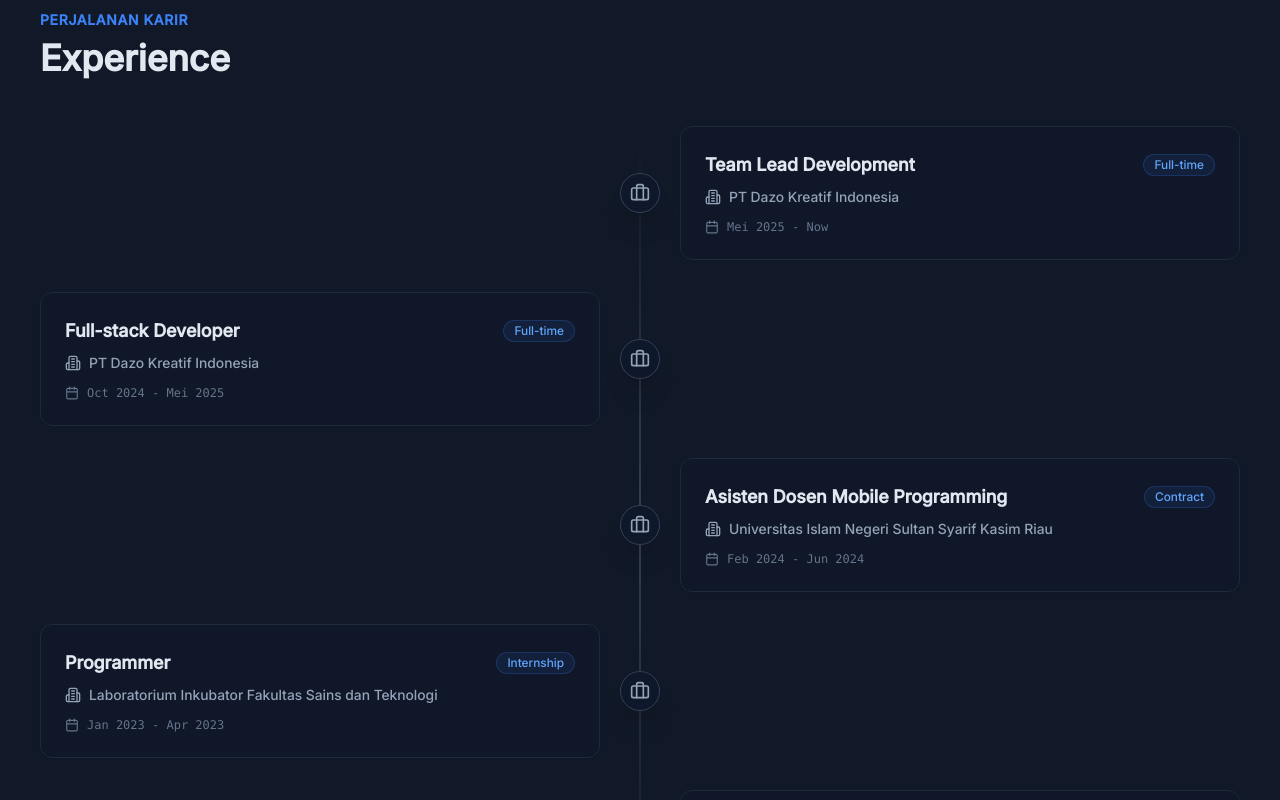
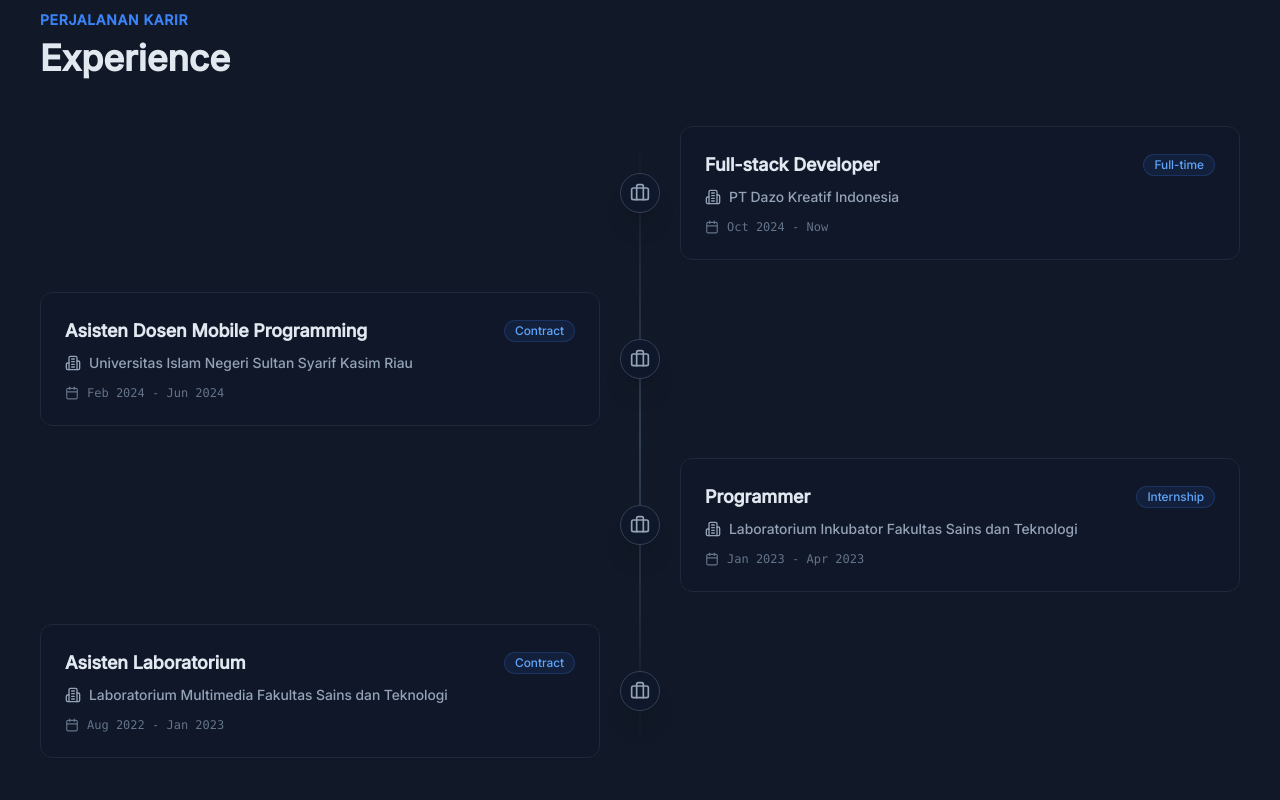
Before and after one commit to AjiBayu-dev/portofolio-project, a React (Vite) app: page /about in a window 1280 px wide. Shown: the part 700-1500 px from the top of the page. Built offline with nearby package versions, Linux system fonts and the light colour scheme.

Commit message:
fix: [cv] update cv and experience

```diff
--- a/src/components/Experience.jsx
+++ b/src/components/Experience.jsx
@@ -2,15 +2,9 @@ import { Briefcase, Calendar, Building2 } from "lucide-react";
 
 const experiences = [
   {
-    role: "Team Lead Development",
-    company: "PT Dazo Kreatif Indonesia",
-    period: "Mei 2025 - Now",
-    type: "Full-time",
-  },
-  {
     role: "Full-stack Developer",
     company: "PT Dazo Kreatif Indonesia",
-    period: "Oct 2024 - Mei 2025",
+    period: "Oct 2024 - Now",
     type: "Full-time",
   },
   {
```
Also changed, not shown: 1 other file (tests, documents, lock files or other folders).
